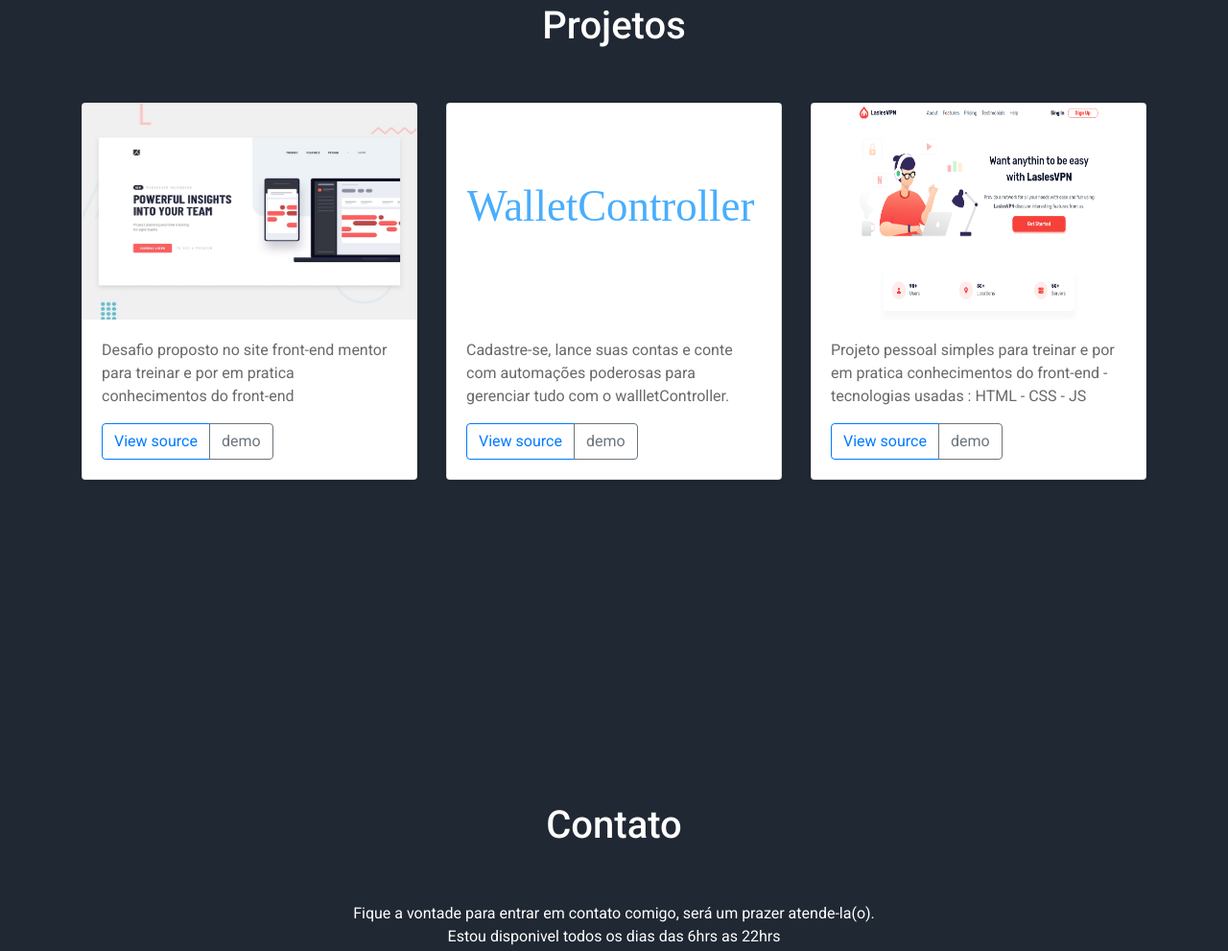
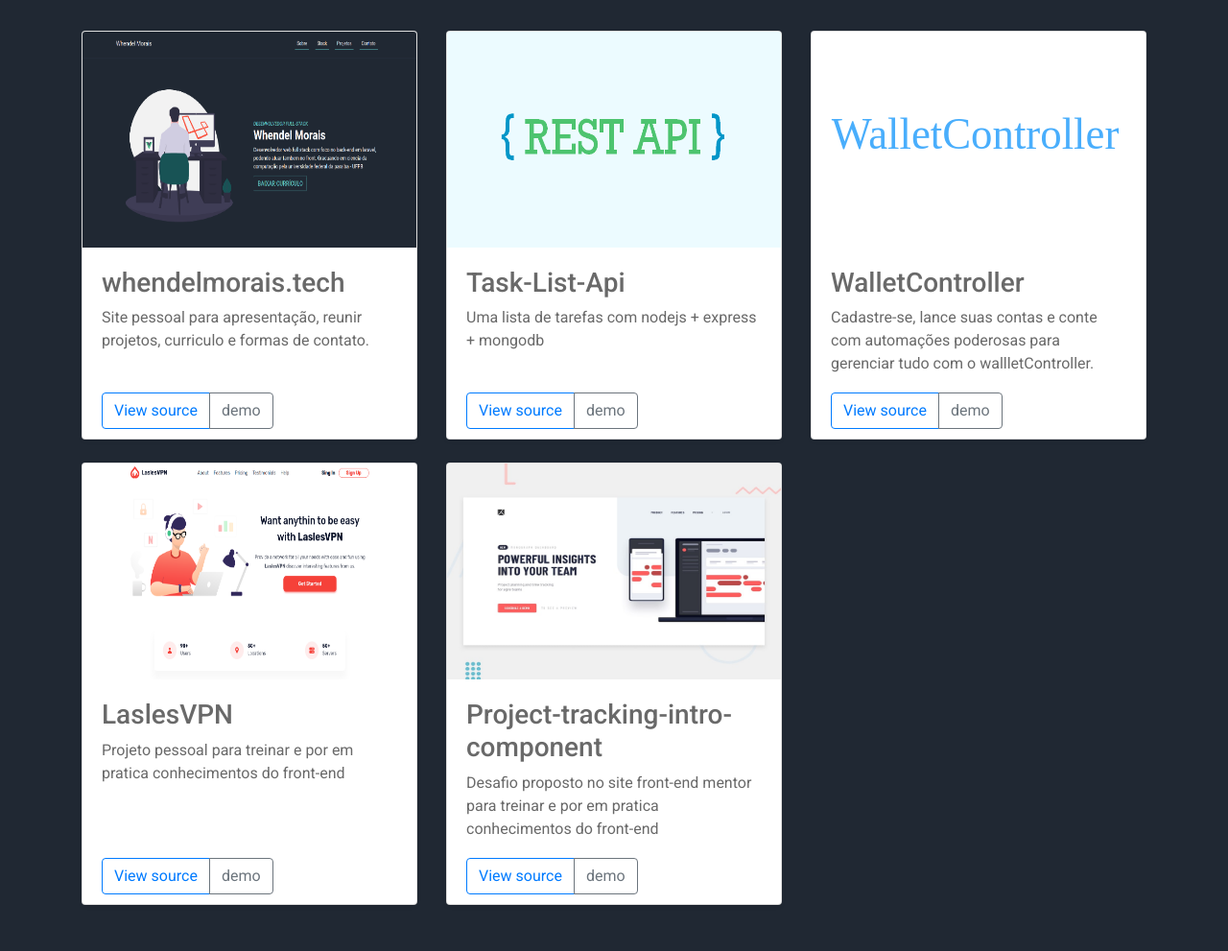
Before and after one commit to whendev/portifolio, a plain HTML site: page index.html in a window 1280 px wide. Shown: the part 2937-3928 px from the top of the page at 96% size. Drawn offline with nearby package versions, Linux system fonts and the light colour scheme.

Commit message:
adicionando projetos e melhorando seo

```diff
--- a/assets/css/style.css
+++ b/assets/css/style.css
@@ -205,8 +205,23 @@ section {
    Projetos
 */
 
+.card {
+  min-height: 100%;
+}
+
 .projetos .card-text {
   color: #696969;
+  padding-bottom: 30px;
+}
+
+.card-body {
+  position: relative;
+}
+
+.btn-content {
+  position: absolute;
+  bottom: 0;
+  padding: 10px 0;
 }
 
 /*
--- a/index.html
+++ b/index.html
@@ -1,15 +1,33 @@
 <!doctype html>
-<html lang="pt-br">
+<html lang="pt">
   <head>
     <!-- Required meta tags -->
     <meta charset="utf-8">
     <meta name="viewport" content="width=device-width, initial-scale=1, shrink-to-fit=no">
+    <title>Whendel Morais - Desenvolvedor Web</title>
+    <meta name="title" content="Whendel Morais - Desenvolvedor Web">
+    <meta name="description" content="Desenvolvedor web full stack com foco no back-end em laravel, Graduando em ciencia da computação pela universidade federal da paraiba - UFPB">
+
+    <!-- Open Graph / Facebook -->
+    <meta property="og:type" content="website">
+    <meta property="og:url" content="https://whendelmorais.tech">
+    <meta property="og:title" content="Whendel Morais - Desenvolvedor Web">
+    <meta property="og:description" content="Desenvolvedor web full stack com foco no back-end em laravel, Graduando em ciencia da computação pela universidade federal da paraiba - UFPB">
+    <meta property="og:image" content="https://whendelmorais.tech/assets/images/Whendel-Morais.png">
+
+    <!-- Twitter -->
+    <meta property="twitter:card" content="summary_large_image">
+    <meta property="twitter:url" content="https://whendelmorais.tech">
+    <meta property="twitter:title" content="Whendel Morais - Desenvolvedor Web">
+    <meta property="twitter:description" content="Desenvolvedor web full stack com foco no back-end em laravel, Graduando em ciencia da computação pela universidade federal da paraiba - UFPB">
+    <meta property="twitter:image" content="https://whendelmorais.tech/assets/images/Whendel-Morais.png">
+
 
     <!-- Bootstrap CSS -->
     <link rel="stylesheet" href="https://cdn.jsdelivr.net/npm/bootstrap@4.5.3/dist/css/bootstrap.min.css" integrity="sha384-TX8t27EcRE3e/ihU7zmQxVncDAy5uIKz4rEkgIXeMed4M0jlfIDPvg6uqKI2xXr2" crossorigin="anonymous">
     <link rel="stylesheet" href="https://use.fontawesome.com/releases/v5.15.2/css/all.css" integrity="sha384-vSIIfh2YWi9wW0r9iZe7RJPrKwp6bG+s9QZMoITbCckVJqGCCRhc+ccxNcdpHuYu" crossorigin="anonymous">
     <link rel="stylesheet" href="./assets/css/style.css">
-    <title>Whendel Morais</title>
+    <link rel="icon" sizes="32x32" type="image/png" href="favicon.ico">
   </head>
   <body>
     <header class="header py-3">
@@ -231,27 +249,52 @@
           </div>
         </div>
         <div class="row">
-          <div class="col-md-4">
-            <div class="card mb-4 shadow-sm">
-              <img class="bd-placeholder-img card-img-top" width="100%" height="225" src="assets/images/desktop-preview.jpg" alt="">
+
+          <div class="col-md-4 mb-4">
+            <div class="card shadow-sm">
+              <img class="bd-placeholder-img card-img-top" width="100%" height="225" src="assets/images/Whendel-Morais.png" alt="">
               <div class="card-body">
-                <p class="card-text">Desafio proposto no site front-end mentor para treinar e por em pratica conhecimentos do front-end</p>
-                <div class="d-flex justify-content-between align-items-center">
+                <div class="card-text">
+                  <h3>whendelmorais.tech</h3>
+                  <p>Site pessoal para apresentação, reunir projetos, curriculo e formas de contato.</p>
+                </div>
+                <div class="btn-content d-flex justify-content-between align-items-center">
                   <div class="btn-group">
-                    <a href="https://github.com/whendev/Project-tracking-intro-component" class="btn btn-outline-primary">View source</a>
-                    <a href="https://whendev.github.io/Project-tracking-intro-component/" class="btn btn-outline-secondary">demo</a>
+                    <a href="https://github.com/whendev/portifolio" class="btn btn-outline-primary">View source</a>
+                    <a href="https://whendelmorais.tech" class="btn btn-outline-secondary">demo</a>
                   </div>
                 </div>
               </div>
             </div>
           </div>
 
-          <div class="col-md-4">
-            <div class="card mb-4 shadow-sm">
+          <div class="col-md-4 mb-4">
+            <div class="card shadow-sm">
+              <img class="bd-placeholder-img card-img-top" width="100%" height="225" src="assets/images/rest_api.png" alt="">
+              <div class="card-body">
+                <div class="card-text">
+                  <h3>Task-List-Api</h3>
+                  <p>Uma lista de tarefas com nodejs + express + mongodb</p>
+                </div>
+                <div class="btn-content d-flex justify-content-between align-items-center">
+                  <div class="btn-group">
+                    <a href="https://github.com/whendev/Task-List-Api" class="btn btn-outline-primary">View source</a>
+                    <a href="https://github.com/whendev/Task-List-Api" class="btn btn-outline-secondary">demo</a>
+                  </div>
+                </div>
+              </div>
+            </div>
+          </div>
+
+          <div class="col-md-4 mb-4">
+            <div class="card shadow-sm">
               <img class="bd-placeholder-img card-img-top" width="100%" height="225" src="assets/images/walletcontroller.svg" alt="">
               <div class="card-body">
-                <p class="card-text">Cadastre-se, lance suas contas e conte com automações poderosas para gerenciar tudo com o wallletController. </p>
-                <div class="d-flex justify-content-between align-items-center">
+                <div class="card-text">
+                  <h3>WalletController</h3>
+                  <p>Cadastre-se, lance suas contas e conte com automações poderosas para gerenciar tudo com o wallletController. </p>
+                </div>
+                <div class="btn-content d-flex justify-content-between align-items-center">
                   <div class="btn-group">
                     <a href="https://github.com/whendev/walletcontroller" class="btn btn-outline-primary">View source</a>
                     <a href="https://github.com/whendev/walletcontroller" class="btn btn-outline-secondary">demo</a>
@@ -261,15 +304,36 @@
             </div>
           </div>
 
-          <div class="col-md-4">
-            <div class="card mb-4 shadow-sm">
+          <div class="col-md-4 mb-4">
+            <div class="card shadow-sm">
               <img class="bd-placeholder-img card-img-top" width="100%" height="225" src="assets/images/laslevpn.png" alt="">
               <div class="card-body">
-                <p class="card-text">Projeto pessoal simples para treinar e por em pratica conhecimentos do front-end - tecnologias usadas : HTML - CSS - JS</p>
-                <div class="d-flex justify-content-between align-items-center">
+                <div class="card-text">
+                  <h3>LaslesVPN</h3>
+                  <p>Projeto pessoal para treinar e por em pratica conhecimentos do front-end</p>
+                </div>
+                <div class="btn-content d-flex justify-content-between align-items-center">
                   <div class="btn-group">
                     <a href="https://github.com/whendev/laslevpn" class="btn btn-outline-primary">View source</a>
                     <a href="https://whendev.github.io/laslevpn/" class="btn btn-outline-secondary">demo</a>
+                  </div>
+                </div>
+              </div>
+            </div>
+          </div>
+
+          <div class="col-md-4 mb-4">
+            <div class="card shadow-sm">
+              <img class="bd-placeholder-img card-img-top" width="100%" height="225" src="assets/images/desktop-preview.jpg" alt="">
+              <div class="card-body">
+                <div class="card-text">
+                  <h3>Project-tracking-intro-component</h3>
+                  <p>Desafio proposto no site front-end mentor para treinar e por em pratica conhecimentos do front-end</p>
+                </div>
+                <div class="btn-content d-flex justify-content-between align-items-center">
+                  <div class="btn-group">
+                    <a href="https://github.com/whendev/Project-tracking-intro-component" class="btn btn-outline-primary">View source</a>
+                    <a href="https://whendev.github.io/Project-tracking-intro-component/" class="btn btn-outline-secondary">demo</a>
                   </div>
                 </div>
               </div>
```
Also changed, not shown: assets/images/Whendel-Morais.png (added), assets/images/rest_api.png (added), favicon.ico (added).
